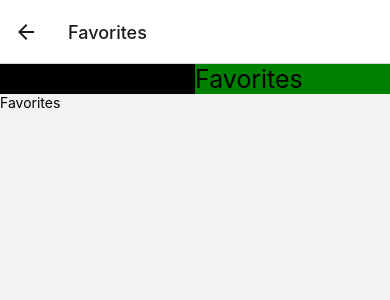
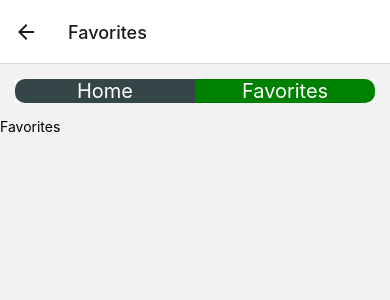
Before and after one commit to marker6275/Note-To-Self-App, a React Native app: screen /Favorites in a window 390 px wide. Shown: the top 300 px of the page. Built offline with nearby package versions, Linux system fonts and the light colour scheme; what expo-linking would draw is missing.

Commit message:
stylise favourites bar

```diff
--- a/components/FavoritesBar.tsx
+++ b/components/FavoritesBar.tsx
@@ -27,13 +27,17 @@ const FavBar = (props: any) => {
     var homeStyle = {
         flex: 1,
         fontSize: 25,
-        backgroundColor: home ? 'green' : 'black'
+        backgroundColor: home ? 'green' : '#344648',
+        borderTopLeftRadius: 10,
+        borderBottomLeftRadius: 10,
     }
 
     var favStyle = {
         flex: 1,
         fontSize: 25,
-        backgroundColor: fav ? 'green' : 'black'
+        backgroundColor: fav ? 'green' : '#344648',
+        borderTopRightRadius: 10,
+        borderBottomRightRadius: 10,
     }
 
     return (
@@ -51,11 +55,15 @@ const FavBar = (props: any) => {
 const styles = StyleSheet.create({
     home: {
         flex: 1,
-        fontSize: 25,
+        fontSize: 20,
+        textAlign: 'center',
+        color: 'white',
     },
     favorites: {
         flex: 1,
-        fontSize: 25
+        fontSize: 20,
+        textAlign: 'center',
+        color: 'white',
     },
     ContainerTrue: {
         flex: 1,
@@ -66,7 +74,8 @@ const styles = StyleSheet.create({
         width: Dimensions.get('window').width / 2
     },
     bar: {
-        flexDirection: 'row'
+        flexDirection: 'row',
+        margin: 15,
     }
 })
 export default FavBar;
```
